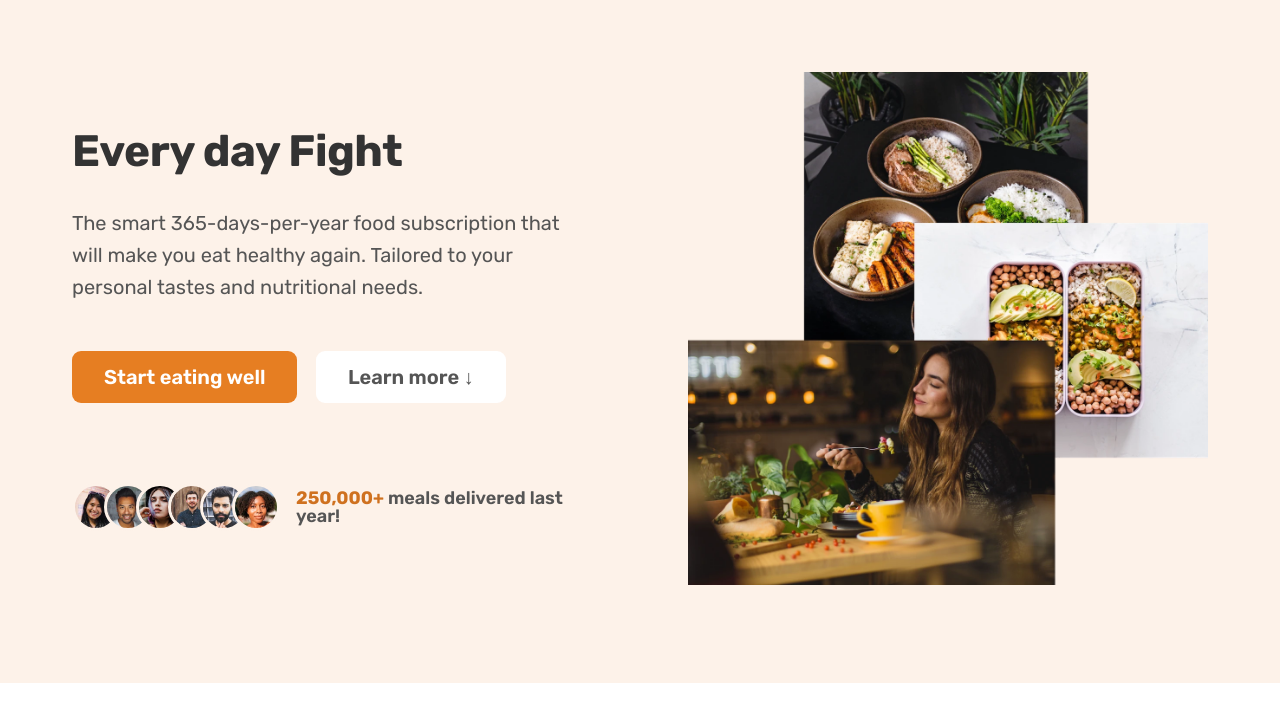
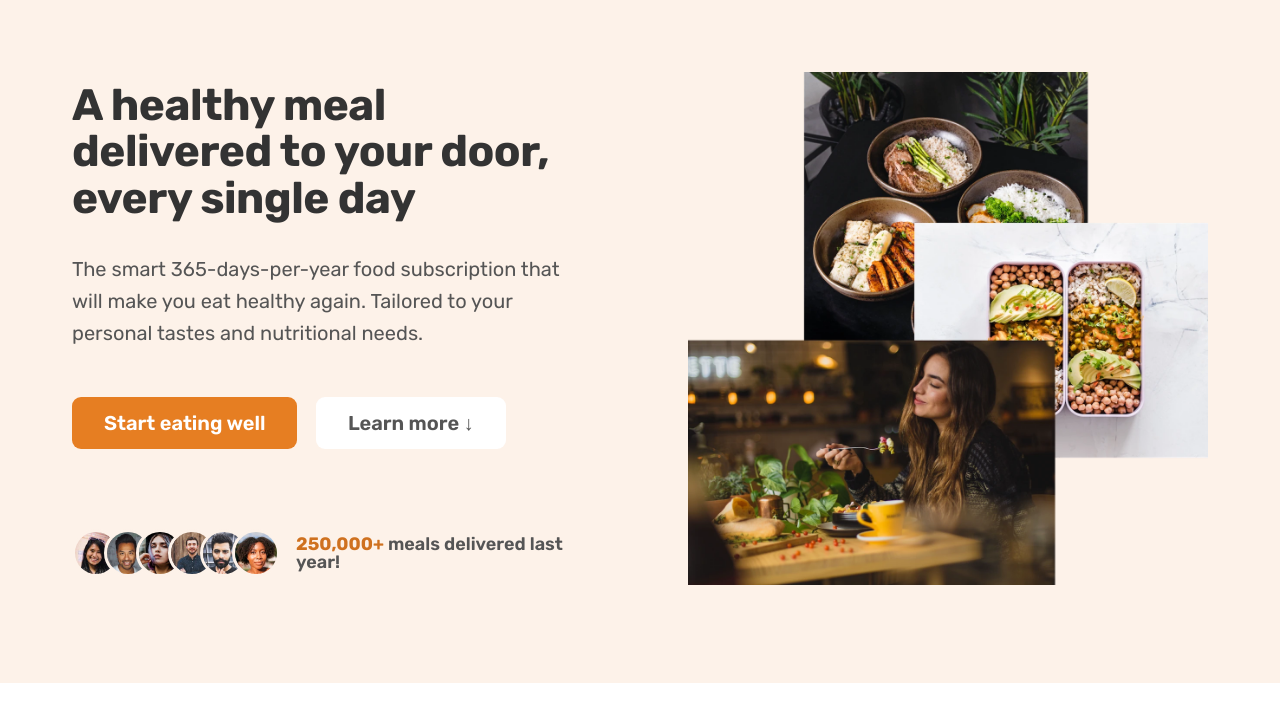
Before and after one commit to SandhyaRani2024/MyFirstWebsite, a plain HTML site: page index.html in a window 1280 px wide. Shown: the part 72-800 px from the top of the page. Drawn offline with nearby package versions, Linux system fonts and the light colour scheme; some packages are replaced by stand-ins of ours; a script that the page names is missing.

Commit message:
Update index.html
reverted changes

```diff
--- a/index.html
+++ b/index.html
@@ -70,7 +70,7 @@
         <div class="hero">
           <div class="hero-text-box">
             <h1 class="heading-primary">
-              Every day Fight
+              A healthy meal delivered to your door, every single day
             </h1>
             <p class="hero-description">
               The smart 365-days-per-year food subscription that will make you
```
